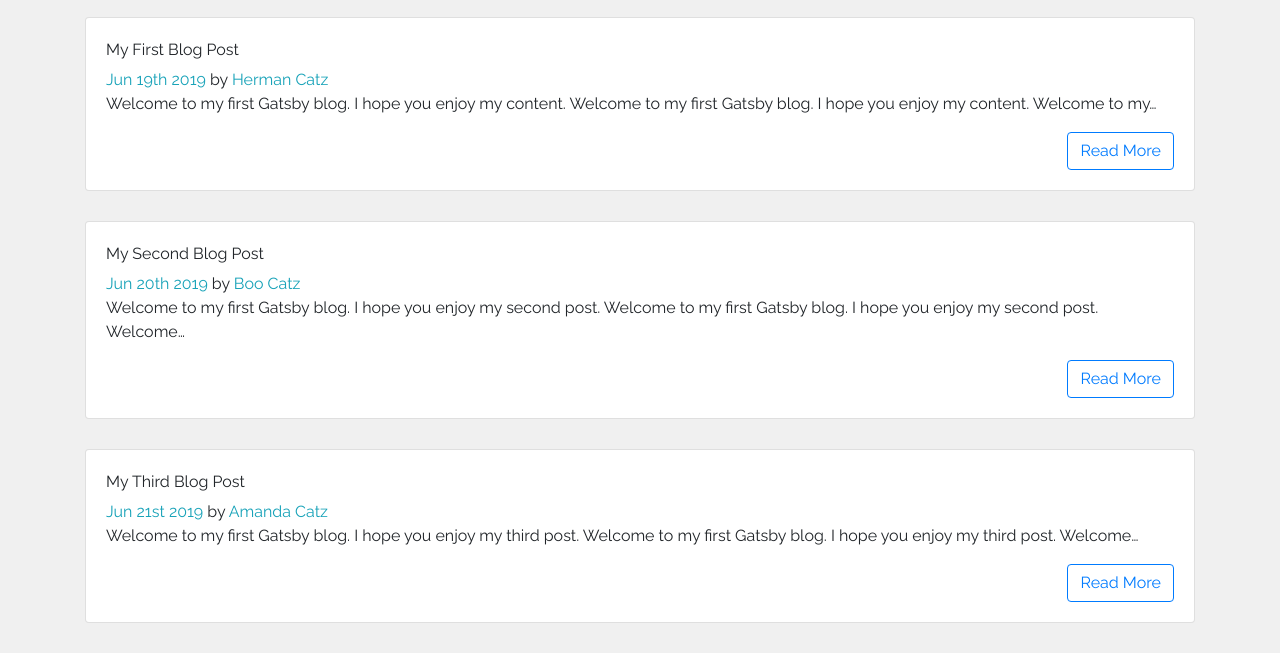
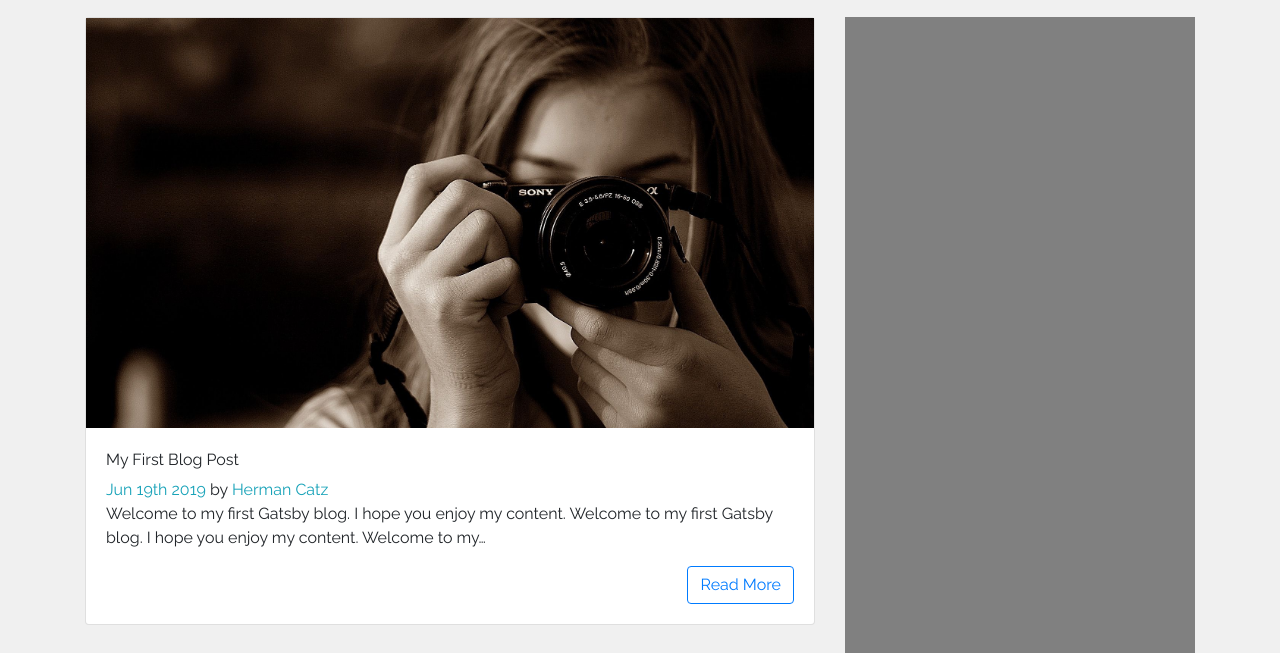
Before and after one commit to amlane/blog-project, a Gatsby site: page / in a window 1280 px wide. Shown: the part 111-764 px from the top of the page. Built offline with nearby package versions, Linux system fonts and the light colour scheme; Gatsby itself is replaced by a stand-in of ours.

Commit message:
fetching and displaying thumbnail images

```diff
--- a/src/components/Post.js
+++ b/src/components/Post.js
@@ -1,10 +1,14 @@
 import React from "react"
 import { Link } from "gatsby"
 import { Card, CardTitle, CardText, CardSubtitle, CardBody } from "reactstrap"
+import Img from "gatsby-image"
 
-const Post = ({ title, author, path, date, body }) => {
+const Post = ({ title, author, path, date, body, fluid }) => {
   return (
     <Card>
+      <Link to={path}>
+        <Img className="card-image-top" fluid={fluid} />
+      </Link>
       <CardBody>
         <CardTitle>{title}</CardTitle>
         <CardSubtitle>
--- a/src/pages/index.js
+++ b/src/pages/index.js
@@ -3,11 +3,14 @@ import Layout from "../components/layout"
 import SEO from "../components/seo"
 import { graphql, StaticQuery } from "gatsby"
 import Post from "../components/Post"
+import { Row, Col } from "reactstrap"
 
 const IndexPage = () => (
   <Layout>
     <SEO title="Home" />
     <h1>Home Page</h1>
+    <Row>
+      <Col md="8">
         <StaticQuery
           query={indexQuery}
           render={data => {
@@ -20,12 +23,20 @@ const IndexPage = () => (
                     author={node.frontmatter.author}
                     path={node.frontmatter.path}
                     body={node.excerpt}
+                    fluid={node.frontmatter.image.childImageSharp.fluid}
                   />
                 ))}
               </div>
             )
           }}
         />
+      </Col>
+      <Col md="4">
+        <div
+          style={{ width: "100%", height: "100%", backgroundColor: "gray" }}
+        ></div>
+      </Col>
+    </Row>
   </Layout>
 )
 
@@ -40,6 +51,13 @@ const indexQuery = graphql`
             date(formatString: "MMM Do YYYY")
             author
             path
+            image {
+              childImageSharp {
+                fluid(maxWidth: 600) {
+                  ...GatsbyImageSharpFluid
+                }
+              }
+            }
           }
           excerpt
         }
--- a/src/pages/posts/first-post.md
+++ b/src/pages/posts/first-post.md
@@ -3,6 +3,7 @@ title: "My First Blog Post"
 date: 2019-06-19 02:00:00
 author: "Herman Catz"
 path: "/first-post"
+image: "../../images/profile.jpg"
 ---
 
 Welcome to my first Gatsby blog. I hope you enjoy my content. Welcome to my first Gatsby blog. I hope you enjoy my content. Welcome to my first Gatsby blog. I hope you enjoy my content. Welcome to my first Gatsby blog. I hope you enjoy my content. Welcome to my first Gatsby blog. I hope you enjoy my content. Welcome to my first Gatsby blog. I hope you enjoy my content. Welcome to my first Gatsby blog. I hope you enjoy my content. Welcome to my first Gatsby blog. I hope you enjoy my content. Welcome to my first Gatsby blog. I hope you enjoy my content. Welcome to my first Gatsby blog. I hope you enjoy my content. Welcome to my first Gatsby blog. I hope you enjoy my content. Welcome to my first Gatsby blog. I hope you enjoy my content.
--- a/src/pages/posts/second-post.md
+++ b/src/pages/posts/second-post.md
@@ -3,6 +3,7 @@ title: "My Second Blog Post"
 date: 2019-06-20 02:01:00
 author: "Boo Catz"
 path: "/second-post"
+image: "../../images/profile.jpg"
 ---
 
 Welcome to my first Gatsby blog. I hope you enjoy my second post. Welcome to my first Gatsby blog. I hope you enjoy my second post. Welcome to my first Gatsby blog. I hope you enjoy my second post. Welcome to my first Gatsby blog. I hope you enjoy my second post. Welcome to my first Gatsby blog. I hope you enjoy my second post. Welcome to my first Gatsby blog. I hope you enjoy my second post. Welcome to my first Gatsby blog. I hope you enjoy my second post. Welcome to my first Gatsby blog. I hope you enjoy my second post. Welcome to my first Gatsby blog. I hope you enjoy my second post. Welcome to my first Gatsby blog. I hope you enjoy my second post.
--- a/src/pages/posts/third-post.md
+++ b/src/pages/posts/third-post.md
@@ -3,6 +3,7 @@ title: "My Third Blog Post"
 date: 2019-06-21 02:01:00
 author: "Amanda Catz"
 path: "/third-post"
+image: "../../images/profile.jpg"
 ---
 
 Welcome to my first Gatsby blog. I hope you enjoy my third post. Welcome to my first Gatsby blog. I hope you enjoy my third post. Welcome to my first Gatsby blog. I hope you enjoy my third post. Welcome to my first Gatsby blog. I hope you enjoy my third post. Welcome to my first Gatsby blog. I hope you enjoy my third post. Welcome to my first Gatsby blog. I hope you enjoy my third post. Welcome to my first Gatsby blog. I hope you enjoy my third post. Welcome to my first Gatsby blog. I hope you enjoy my third post. Welcome to my first Gatsby blog. I hope you enjoy my third post. Welcome to my first Gatsby blog. I hope you enjoy my third post. Welcome to my first Gatsby blog. I hope you enjoy my third post.
```
Also changed, not shown: src/images/javascript.JPG (added), src/images/profile.jpg (added). Lines whose indentation alone changed are shown as unchanged.
